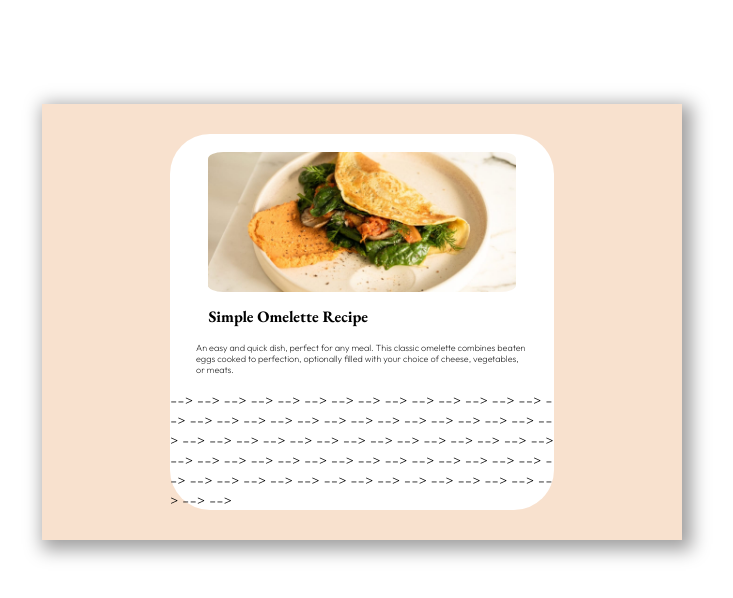
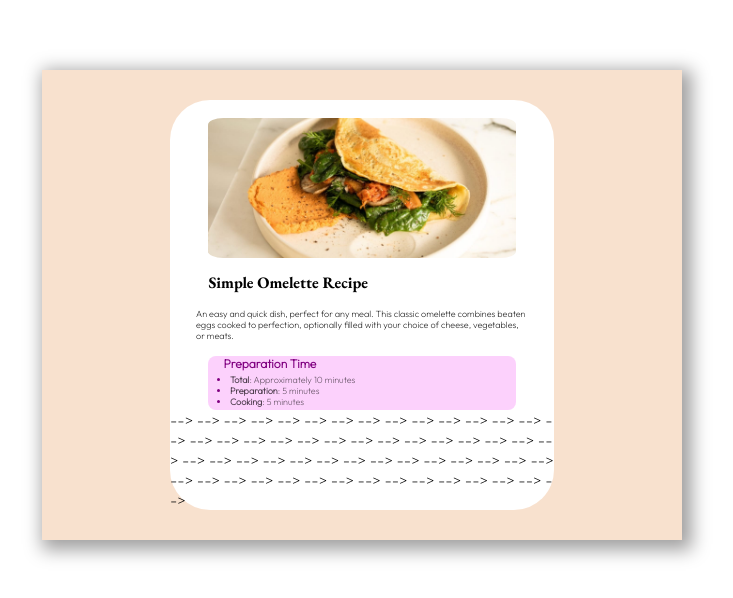
Before and after one commit to IamVictheCG/Recipe_odin, a plain HTML site: page odin_recipes/recipes/simpleOmeletteRecipe.html in a window 1280 px wide. Shown: the part 180-778 px from the top of the page, without its empty margins (470-1203 px from the left). Drawn offline with nearby package versions, Linux system fonts and the light colour scheme.

Commit message:
Preparation time

```diff
--- a/odin_recipes/recipes/simpleOmeletteRecipe.html
+++ b/odin_recipes/recipes/simpleOmeletteRecipe.html
@@ -32,23 +32,23 @@
           choice of cheese, vegetables, or meats.
         </p>
 
-        <!-- <!-- <div class="headers" id="preparation"> --> -->
-          <!-- <!-- <h3>Preparation Time</h3> --> -->
-          <!-- <!-- <div class="prep"> --> -->
-            <!-- <!-- <ul> --> -->
-              <!-- <!-- <li> --> -->
-                <!-- <!-- <p><b>Total</b>: Approximately 10 minutes</p> --> -->
-              <!-- <!-- </li> --> -->
-              <!-- <!-- <li> --> -->
-                <!-- <!-- <p><b>Preparation</b>: 5 minutes</p> --> -->
-              <!-- <!-- </li> --> -->
-              <!-- <!-- <li> --> -->
-                <!-- <!-- <p><b>Cooking</b>: 5 minutes</p> --> -->
-              <!-- <!-- </li> --> -->
-            <!-- <!-- </ul> --> -->
-          <!-- <!-- </div> --> -->
-        <!-- <!-- </div> --> -->
-<!--  -->
+        <div class="headers" id="preparation">
+          <h3>Preparation Time</h3>
+          <div class="prep">
+            <ul>
+              <li>
+                <p><b>Total</b>: Approximately 10 minutes</p>
+              </li>
+              <li>
+                <p><b>Preparation</b>: 5 minutes</p>
+              </li>
+              <li>
+                <p><b>Cooking</b>: 5 minutes</p>
+              </li>
+            </ul>
+          </div>
+        </div>
+
         <!-- <!-- <div class="headers" id="ingredients"> --> -->
           <!-- <!-- <h3>Ingredients</h3> --> -->
           <!-- <!-- <div class="ingredients"> --> -->
```
